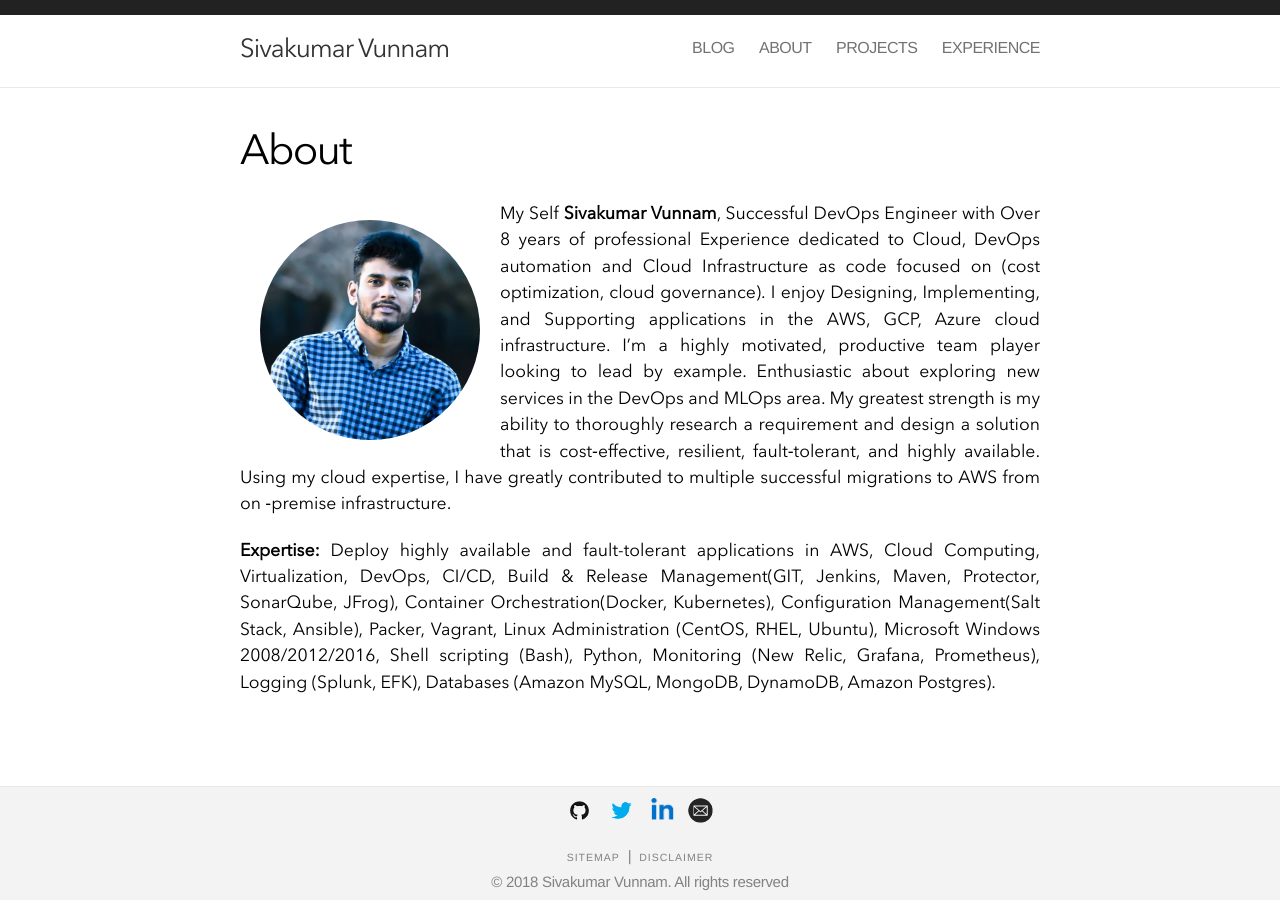
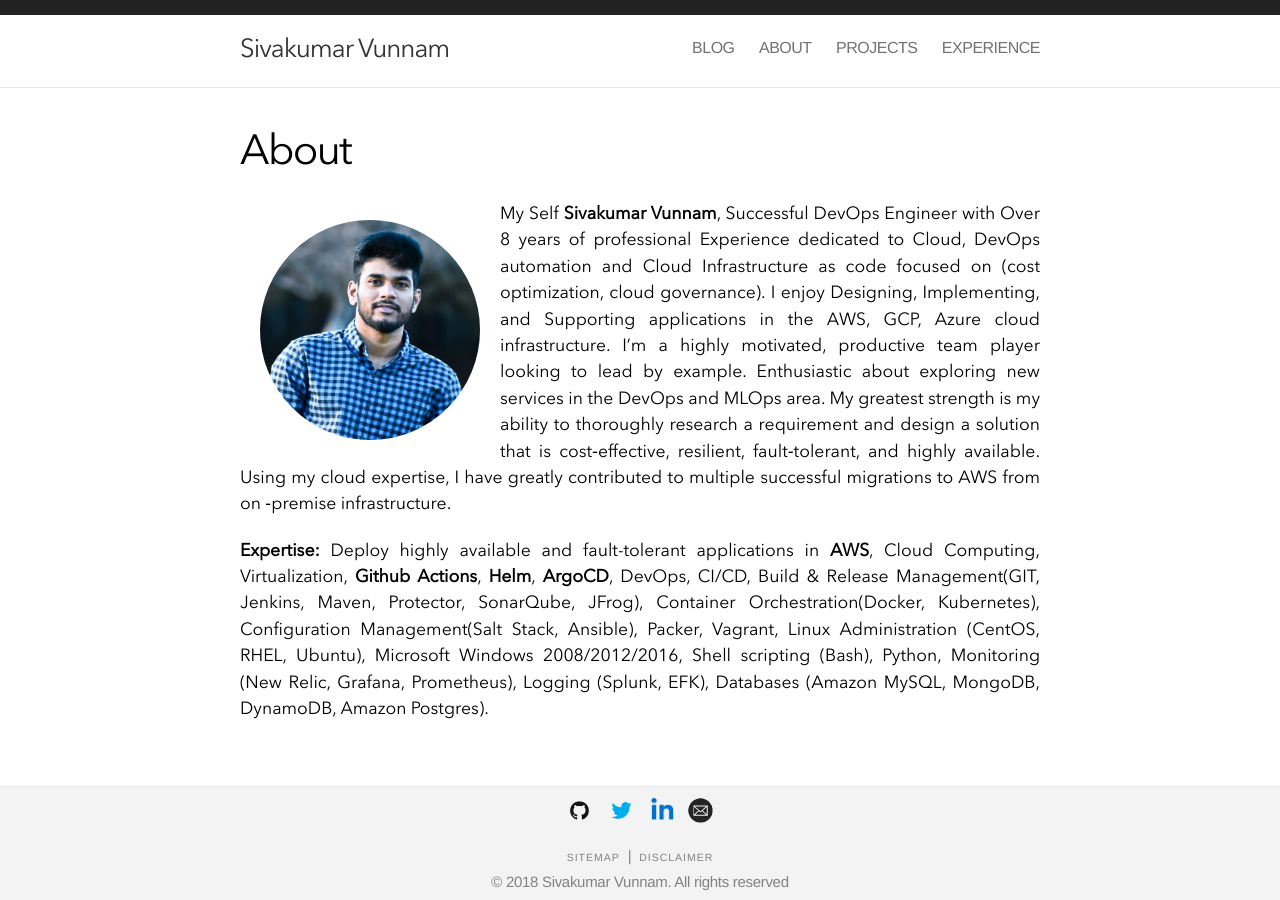
Before and after one commit to sivakumarvunnam/sivakumarvunnam.github.io, a Jekyll site: the page built from about.html, in a window 1280 px wide. Built offline with Jekyll 4.4.1, drawn with Linux system fonts in a browser that asks for light colours; nearby versions of some CDN libraries.

Commit message:
Update about.html

```diff
--- a/about.html
+++ b/about.html
@@ -12,6 +12,6 @@
   My Self <b>Sivakumar Vunnam</b>, Successful DevOps Engineer with Over 8 years of professional Experience dedicated to Cloud, DevOps automation and Cloud Infrastructure as code focused on (cost optimization, cloud governance). I enjoy Designing, Implementing, and Supporting applications in the AWS, GCP, Azure cloud infrastructure. I’m a highly motivated, productive team player looking to lead by example. Enthusiastic about exploring new services in the DevOps and MLOps area. My greatest strength is my ability to thoroughly research a requirement and design a solution that is cost‑effective, resilient, fault‑tolerant, and highly available. Using my cloud expertise, I have greatly contributed to multiple successful migrations to AWS from on ‑premise infrastructure.
   </p>
   <p style="text-align:justify;">
-  <b>Expertise:</b> Deploy highly available and fault-tolerant applications in AWS, Cloud Computing, Virtualization, DevOps, CI/CD, Build & Release Management(GIT, Jenkins, Maven, Protector, SonarQube, JFrog), Container Orchestration(Docker, Kubernetes), Configuration Management(Salt Stack, Ansible), Packer, Vagrant, Linux Administration (CentOS, RHEL, Ubuntu), Microsoft Windows 2008/2012/2016, Shell scripting (Bash), Python, Monitoring (New Relic, Grafana, Prometheus), Logging (Splunk, EFK), Databases (Amazon MySQL, MongoDB, DynamoDB, Amazon Postgres).
+  <b>Expertise:</b> Deploy highly available and fault-tolerant applications in <b>AWS</b>, Cloud Computing, Virtualization, <b>Github Actions</b>, <b>Helm</b>, <b>ArgoCD</b>, DevOps, CI/CD, Build & Release Management(GIT, Jenkins, Maven, Protector, SonarQube, JFrog), Container Orchestration(Docker, Kubernetes), Configuration Management(Salt Stack, Ansible), Packer, Vagrant, Linux Administration (CentOS, RHEL, Ubuntu), Microsoft Windows 2008/2012/2016, Shell scripting (Bash), Python, Monitoring (New Relic, Grafana, Prometheus), Logging (Splunk, EFK), Databases (Amazon MySQL, MongoDB, DynamoDB, Amazon Postgres).
   </p>
 </div>
```
